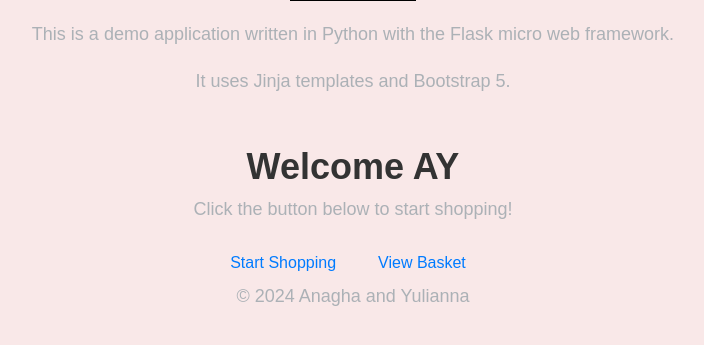
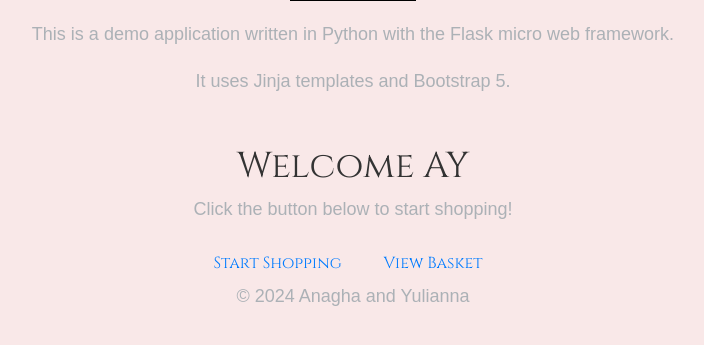
Before and after one commit to yuliannagarcia/week11_homework, a Flask app: page / in a window 1280 px wide. Shown: the part 197-542 px from the top of the page, without its empty margins (287-991 px from the left). Run offline with Flask 3, Linux system fonts and the light colour scheme.

Commit message:
css practice

```diff
--- a/application/static/style.css
+++ b/application/static/style.css
@@ -1,4 +1,10 @@
+@import url('https://fonts.googleapis.com/css2?family=Bebas+Neue&family=Cinzel:wght@400..900&family=Lemon&display=swap');
 
+
+    .cinzel-font {
+      font-family: 'Cinzel', serif;
+      font-weight: 400; /* Adjust weight as needed */
+    }
 
     html, body {
         font-family: sans-serif;
--- a/application/templates/basket.html
+++ b/application/templates/basket.html
@@ -1,14 +1,14 @@
 {% extends "layout2.html" %}
 
 {% block body_content %}
-    <h1>Shopping Basket</h1>
+    <h1 class="cinzel-font">Shopping Basket</h1>
     <ul>
         {% for item in basket %}
             {% set product = products|selectattr('id', 'equalto', item.product_id)|list %}
             {% if product %}
                 {% set product = product[0] %}
                 <li>
-                    <h3>{{ product.ProductName }}</h3>
+                    <h3 class="cinzel-font">{{ product.ProductName }}</h3>
                     <p>{{ product.ProductDescription }}</p>
                     <p>Price: £{{ product.ProductPrice }}</p>
                     <p>Quantity: {{ item.quantity }}</p>
--- a/application/templates/home.html
+++ b/application/templates/home.html
@@ -1,14 +1,14 @@
 {% extends "layout2.html" %}
 
 {% block body_content %}
-  <h1>Welcome AY</h1>
+  <h1 class="cinzel-font">Welcome AY</h1>
   <p>Click the button below to start shopping!</p>
   <ul class="nav justify-content-center mt-3">
     <li class="nav-item">
-      <a class="nav-link btn btn-primary" aria-current="page" href="{{ url_for('index') }}">Start Shopping</a>
+      <a class="nav-link btn btn-primary cinzel-font" aria-current="page" href="{{ url_for('index') }}">Start Shopping</a>
     </li>
     <li class="nav-item">
-      <a class="nav-link btn btn-success" href="{{ url_for('view_basket') }}">View Basket</a>
+      <a class="nav-link btn btn-success cinzel-font" href="{{ url_for('view_basket') }}">View Basket</a>
     </li>
   </ul>
 {% endblock %}
```
